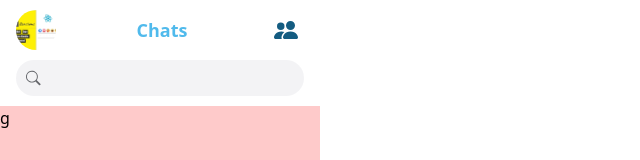
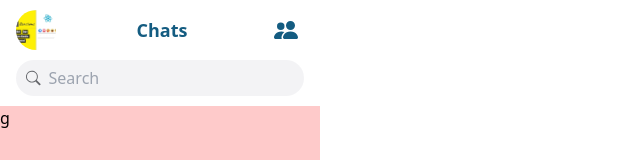
Before and after one commit to tuhinsaud4614/react-chat-app-client, a React (Create React App) app: page / in a window 1280 px wide. Shown: the top 160 px of the page, without its empty margins (0-640 px from the left). Built offline with nearby package versions, Linux system fonts and the light colour scheme.

Commit message:
Component:SearchBox
SearchBox Navigate component created

```diff
--- a/src/components/SearchBox/Input.tsx
+++ b/src/components/SearchBox/Input.tsx
@@ -18,19 +18,14 @@ interface Props extends React.InputHTMLAttributes<HTMLInputElement> {
   };
 }
 
-const SearchInput: React.FC<Props> = ({
-  classes,
-  onBlur,
-  onFocus,
-  ...rest
-}) => {
+const SearchInput = ({ classes, onBlur, onFocus, ...rest }: Props) => {
   const { visible, onVisible, inputRef } = React.useContext(SearchBoxContext);
   const [focus, setFocus] = React.useState(false);
 
   const focusHandler = (e: React.FocusEvent<HTMLInputElement>) => {
     setFocus(true);
+    onFocus && onFocus(e);
     onVisible && onVisible(true);
-    onFocus && onFocus(e);
   };
 
   const blurHandler = (e: React.FocusEvent<HTMLInputElement>) => {
@@ -38,7 +33,7 @@ const SearchInput: React.FC<Props> = ({
     onBlur && onBlur(e);
   };
 
-  console.log("Input Render");
+  console.log("input render");
 
   return (
     <div className={classNames(className.wrapper, classes?.wrapper)}>
--- a/src/components/SearchBox/Result.tsx
+++ b/src/components/SearchBox/Result.tsx
@@ -3,7 +3,7 @@ import * as React from "react";
 import { SearchBoxContext } from "./context";
 
 const className = {
-  root: "absolute top-9 left-0 right-40 bg-green-200",
+  root: "absolute top-9 left-0 right-40",
 };
 
 interface Props extends React.ComponentPropsWithoutRef<"div"> {
@@ -14,7 +14,6 @@ interface Props extends React.ComponentPropsWithoutRef<"div"> {
 
 const SearchResult: React.FC<Props> = ({ classes, children, ...rest }) => {
   const { visible, resultRef } = React.useContext(SearchBoxContext);
-  console.log("result Render");
 
   return visible ? (
     <div
--- /dev/null
+++ b/src/components/SearchBox/SearchNavigate.tsx
@@ -0,0 +1,24 @@
+import classNames from "classnames";
+import { BsSearch } from "react-icons/bs";
+
+const className = {
+  root: "flex items-center bg-[#868e991a] group hover:bg-primary/20 w-full rounded-3xl h-9 pl-2.5 pr-1.5 select-none",
+  btnText:
+    "inline-block capitalize text-[#65676B] group-hover:text-secondary text-sm ml-1.5",
+};
+
+export default function SearchNavigate({
+  className: cls,
+  children = "Search",
+  ...rest
+}: React.ComponentPropsWithRef<"button">) {
+  return (
+    <button {...rest} className={classNames(className.root, cls)} type="button">
+      <BsSearch
+        size={16}
+        className="text-[#65676B] group-hover:text-secondary"
+      />
+      <span className={className.btnText}>{children}</span>
+    </button>
+  );
+}
--- a/src/components/SearchBox/index.tsx
+++ b/src/components/SearchBox/index.tsx
@@ -1,50 +1,50 @@
 import classNames from "classnames";
 import * as React from "react";
-import { BsSearch } from "react-icons/bs";
+import { splitJSXChild } from "../../utils";
 import SearchContextProvider from "./context";
 import SearchInput from "./Input";
 import SearchResult from "./Result";
+import SearchNavigate from "./SearchNavigate";
 
-const className = {
-  root: "relative",
-  box: "flex items-center bg-[#868e991a] w-full rounded-3xl h-9",
-  btn: "pl-2.5 pr-1.5 select-none md:hidden",
-  btnText: "inline-block capitalize text-[#65676B] text-sm ml-1.5",
-  wrapper: "flex items-center",
-  input: "min-w-0 basis-full p-1.5 outline-none border-0 bg-transparent",
-};
-
-interface Props extends React.ComponentPropsWithRef<"button"> {
+interface Props extends React.ComponentPropsWithRef<"div"> {
   classes?: {
     root?: string;
+    action?: string;
   };
 }
 
 const SearchBoxComponent = ({ classes, children, ...rest }: Props) => {
+  const { childNavigate, childRest } = React.useMemo(() => {
+    let temp: { childNavigate: any; childRest: any[] } = {
+      childNavigate: null,
+      childRest: [],
+    };
+    React.Children.toArray(children).forEach((child) => {
+      console.log("ok");
+
+      const item = splitJSXChild(child, SearchNavigate);
+      if (item) {
+        temp.childNavigate = item;
+      } else {
+        temp.childRest.push(child);
+      }
+    });
+    return temp;
+  }, [children]);
   return (
-    <section className={classNames(className.root, classes?.root)}>
-      <button
-        {...rest}
-        className={classNames(className.box, className.btn)}
-        type="button"
-      >
-        <BsSearch size={16} className="text-[#65676B]" />
-        <span className={className.btnText}>Search</span>
-      </button>
-      <div className="relative hidden md:block">
-        <SearchContextProvider>{children}</SearchContextProvider>
-      </div>
-    </section>
+    <div {...rest} className={classes?.root}>
+      {childNavigate}
+      <section className={classNames("relative", classes?.action)}>
+        <SearchContextProvider>{childRest}</SearchContextProvider>
+      </section>
+    </div>
   );
 };
 
-const SearchBox = Object.assign(
-  //   React.memo(SearchBoxComponent, (prev, next) => true),
-  SearchBoxComponent,
-  {
-    Input: SearchInput,
-    Result: SearchResult,
-  }
-);
+const SearchBox = Object.assign(SearchBoxComponent, {
+  Input: SearchInput,
+  Result: SearchResult,
+  Navigate: SearchNavigate,
+});
 
 export default SearchBox;
--- a/src/components/User/Conversation.tsx
+++ b/src/components/User/Conversation.tsx
@@ -1,6 +1,5 @@
-import { useState } from "react";
-import SearchBox from "../SearchBox";
 import ConversationHeader from "./ConversationHeader";
+import ConversationSearch from "./ConversationSearch";
 
 const className = {
   root: "w-full flex flex-col h-screen",
@@ -10,26 +9,11 @@ const className = {
 };
 
 export default function Conversation() {
-  const [state, setState] = useState("");
-  console.log("Con", state);
-
   return (
     <div className={className.root}>
       <ConversationHeader />
-      <SearchBox classes={{ root: className.searchBox }}>
-        <SearchBox.Input
-          classes={{ root: className.searchInputRoot }}
-          onChange={(e) => {
-            setState(e.target.value);
-          }}
-        />
-        <SearchBox.Result classes={{ root: className.searchResult }}>
-          <ul>
-            <li>{state}</li>
-          </ul>
-        </SearchBox.Result>
-      </SearchBox>
-      <div className="bg-red-200 basis-full overflow-x-hidden overflow-x-auto">
+      <ConversationSearch />
+      <div className="bg-red-200 basis-full overflow-x-hidden">
         <div className="h-[200vh]">g</div>
       </div>
     </div>
--- a/src/components/User/ConversationHeader.tsx
+++ b/src/components/User/ConversationHeader.tsx
@@ -5,7 +5,7 @@ import Avatar from "../Avatar";
 const className = {
   root: "flex items-center justify-between px-4 py-2.5 w-full",
   avatar: "w-10 h-10 overflow-hidden rounded-full",
-  title: "text-lg font-semibold text-primary flex-1 text-center px-2.5",
+  title: "text-lg font-semibold text-secondary flex-1 text-center px-2.5",
   icon: "text-secondary hover:bg-primary/20 flex items-center justify-center w-9 h-9 rounded-full",
 };
 
@@ -16,7 +16,7 @@ export default function ConversationHeader() {
         <Avatar image={demoImage} rootClassName={className.avatar} />
       </Link>
       <h2 className={className.title}>Chats</h2>
-      <Link to="/" className={className.icon}>
+      <Link to="/" className={className.icon} aria-label="Peoples">
         <BsPeopleFill size={24} />
       </Link>
     </header>
--- /dev/null
+++ b/src/components/User/ConversationSearch.tsx
@@ -0,0 +1,43 @@
+import * as React from "react";
+import SearchBox from "../SearchBox";
+
+const className = {
+  root: "px-4 pb-2.5",
+  action: "hidden sm:block",
+  input: "flex items-center bg-[#868e991a] w-full rounded-3xl h-9",
+  result: "w-full h-[80vh] rounded-md bg-white",
+  items: "list-none m-0 p-2.5",
+};
+
+function SearchAction() {
+  const [state, setState] = React.useState<string>("");
+  console.log("Con", state);
+  return (
+    <React.Fragment>
+      <SearchBox.Input
+        classes={{ root: className.input }}
+        onChange={(e) => {
+          setState(e.target.value);
+        }}
+        placeholder="Search"
+        value={state}
+        area-label="Search"
+        autoComplete="off"
+      />
+      <SearchBox.Result classes={{ root: className.result }}>
+        <ul className={className.items}>
+          <li>{state}</li>
+        </ul>
+      </SearchBox.Result>
+    </React.Fragment>
+  );
+}
+
+export default function ConversationSearch() {
+  return (
+    <SearchBox classes={{ root: className.root, action: className.action }}>
+      <SearchBox.Navigate className="sm:hidden" />
+      <SearchAction />
+    </SearchBox>
+  );
+}
--- a/src/components/User/index.ts
+++ b/src/components/User/index.ts
@@ -1,2 +1,3 @@
 export { default as Conversation } from "./Conversation";
 export { default as ConversationHeader } from "./ConversationHeader";
+export { default as ConversationSearch } from "./ConversationSearch";
--- a/src/pages/user/home/index.tsx
+++ b/src/pages/user/home/index.tsx
@@ -2,7 +2,7 @@ import { Conversation } from "../../../components/User";
 
 const className = {
   root: "flex flex-wrap",
-  left: "w-full md:max-w-xs",
+  left: "w-full sm:max-w-xs",
   main: "max-w-full",
 };
 
--- a/src/utils/index.ts
+++ b/src/utils/index.ts
@@ -1,3 +1,12 @@
+import * as React from "react";
+
 export function instanceOf<T>(obj: any, checkerKey: keyof T): obj is T {
   return checkerKey in obj;
 }
+
+export function splitJSXChild(
+  child: any,
+  checker: string | React.JSXElementConstructor<any>
+): any {
+  return React.isValidElement(child) && child.type === checker && child;
+}
```
